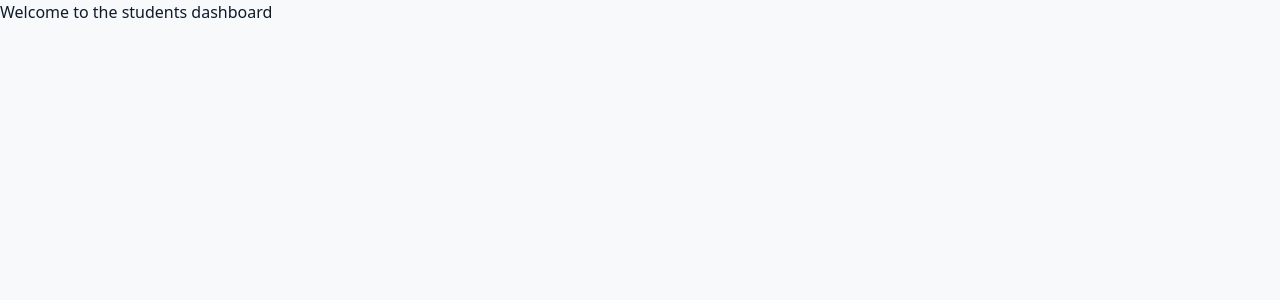
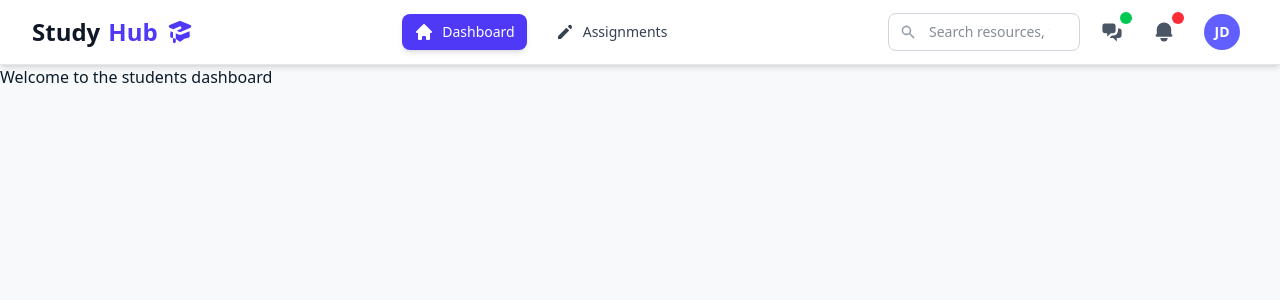
Before and after one commit to juliusmwas/StudyHub, a React (Vite) app: page /student/dashboard in a window 1280 px wide. Shown: the top 300 px of the page. Built offline with nearby package versions, Linux system fonts and the light colour scheme.

Commit message:
Added a students navbar at the students dashboard

```diff
--- /dev/null
+++ b/src/Components/StudentNavbar.jsx
@@ -0,0 +1,154 @@
+import React, { useState } from 'react';
+import {
+    HiAcademicCap, HiHome, HiBookOpen, HiPencil, HiChatAlt2,
+    HiBell, HiUserCircle, HiSearch, HiOutlineLogout
+} from 'react-icons/hi';
+import { useNavigate } from 'react-router-dom';
+
+// --- Reusable Navigation Item Component ---
+const NavItem = ({ icon: Icon, label, href, isActive }) => (
+    <a
+        href={href}
+        className={`
+            flex items-center gap-2 px-3 py-2 text-sm font-medium rounded-lg
+            transition-colors duration-200
+            ${isActive
+                ? 'bg-indigo-600 text-white shadow-md'
+                : 'text-gray-700 hover:bg-gray-100 hover:text-indigo-600'
+            }
+        `}
+    >
+        <Icon className="w-5 h-5" />
+        <span className="hidden lg:block">{label}</span>
+    </a>
+);
+
+// --- Profile Dropdown Component ---
+const ProfileDropdown = ({ onLogout }) => {
+    const [isOpen, setIsOpen] = useState(false);
+
+    const items = [
+        { name: 'My Profile', action: () => console.log('Go to Profile'), icon: HiUserCircle },
+        { name: 'Settings', action: () => console.log('Go to Settings'), icon: HiPencil },
+        { name: 'Support', action: () => console.log('Go to Support'), icon: HiAcademicCap },
+        { name: 'Logout', action: onLogout, icon: HiOutlineLogout },
+    ];
+
+    return (
+        <div className="relative">
+            <button
+                onClick={() => setIsOpen(!isOpen)}
+                className="flex items-center gap-2 p-1.5 rounded-full border-2 border-transparent hover:border-indigo-500 transition-colors duration-200"
+            >
+                {/* Placeholder for Avatar/User Initial */}
+                <div className="w-9 h-9 bg-indigo-500 text-white rounded-full flex items-center justify-center font-bold text-sm">
+                    JD
+                </div>
+            </button>
+
+            {isOpen && (
+                <div className="absolute right-0 mt-2 w-48 bg-white border border-gray-200 rounded-lg shadow-xl z-30">
+                    <div className="p-2">
+                        {items.map((item) => (
+                            <button
+                                key={item.name}
+                                onClick={() => { item.action(); setIsOpen(false); }}
+                                className="w-full text-left flex items-center gap-3 px-3 py-2 text-sm text-gray-700 rounded-md hover:bg-indigo-50 hover:text-indigo-600 transition-colors"
+                            >
+                                <item.icon className="w-4 h-4" />
+                                {item.name}
+                            </button>
+                        ))}
+                    </div>
+                </div>
+            )}
+        </div>
+    );
+};
+
+
+// --- Main Student Navbar Component ---
+export default function StudentNavbar({ activeTab = 'Dashboard' }) {
+    const navigate = useNavigate();
+
+    const handleLogout = () => {
+        localStorage.removeItem('token');
+        navigate('/'); // Redirect to homepage or login page
+    };
+
+    return (
+        <nav className="sticky top-0 z-20 bg-white shadow-md border-b border-gray-200">
+            <div className="max-w-7xl mx-auto px-4 sm:px-6 lg:px-8">
+                <div className="flex justify-between items-center h-16">
+
+                    {/* 1. Left Side: Logo & Branding */}
+                    <div className="flex items-center">
+                        <a href="/student/dashboard" className="flex items-center gap-2 text-2xl font-extrabold text-gray-900">
+                            Study<span className="text-indigo-600">Hub</span>
+                            <HiAcademicCap className="w-7 h-7 text-indigo-600" />
+                        </a>
+                    </div>
+
+                    {/* 2. Center: Primary Navigation Links (Hidden on small screens) */}
+                    <div className="hidden md:flex flex-grow justify-center gap-4 mx-8">
+                        <NavItem
+                            icon={HiHome}
+                            label="Dashboard"
+                            href="/student/dashboard"
+                            isActive={activeTab === 'Dashboard'}
+                        />
+
+                        <NavItem
+                            icon={HiPencil}
+                            label="Assignments"
+                            href="/student/assignments"
+                            isActive={activeTab === 'Assignments'}
+                        />
+                    </div>
+
+                    {/* 3. Right Side: Search, Quick Access Icons & Profile */}
+                    <div className="flex items-center gap-3">
+
+                        {/* Search Bar (Tablet/Desktop) */}
+                        <div className="hidden sm:block">
+                            <div className="relative">
+                                <input
+                                    type="search"
+                                    placeholder="Search resources, tutors..."
+                                    className="pl-10 pr-4 py-2 text-sm border border-gray-300 rounded-lg focus:border-indigo-500 focus:ring-1 focus:ring-indigo-500 w-48"
+                                />
+                                <HiSearch className="absolute left-3 top-1/2 transform -translate-y-1/2 w-4 h-4 text-gray-400" />
+                            </div>
+                        </div>
+
+                        {/* Quick Access Icons */}
+                        <button
+                            title="Messages"
+                            className="p-2 rounded-full text-gray-600 hover:bg-gray-100 hover:text-indigo-600 transition-colors relative"
+                        >
+                            <HiChatAlt2 className="w-6 h-6" />
+                            {/* Message count bubble */}
+                            <span className="absolute top-0 right-0 block h-3 w-3 rounded-full ring-2 ring-white bg-green-500 text-xs text-white"></span>
+                        </button>
+
+                        <button
+                            title="Notifications"
+                            className="p-2 rounded-full text-gray-600 hover:bg-gray-100 hover:text-indigo-600 transition-colors relative"
+                        >
+                            <HiBell className="w-6 h-6" />
+                            {/* Notification count bubble */}
+                            <span className="absolute top-0 right-0 block h-3 w-3 rounded-full ring-2 ring-white bg-red-500 text-xs text-white"></span>
+                        </button>
+
+                        {/* Profile Dropdown */}
+                        <ProfileDropdown onLogout={handleLogout} />
+
+                    </div>
+                </div>
+            </div>
+        </nav>
+    );
+}
+
+// Example Usage:
+// <StudentNavbar activeTab="Assignments" />
--- a/src/Pages/dashboard/student/Dashboard.jsx
+++ b/src/Pages/dashboard/student/Dashboard.jsx
@@ -1,9 +1,15 @@
+import StudentNavbar from "../../../Components/StudentNavbar.jsx";
+
 
 export default function StudentDashboard(){
 
     return(
-        <div>
-            <h1>Welcome to the students dashboard</h1>
-        </div>
+        <>
+        <StudentNavbar />
+            <div>
+                <h1>Welcome to the students dashboard</h1>
+            </div>
+        </>
+
     );
 }
```
